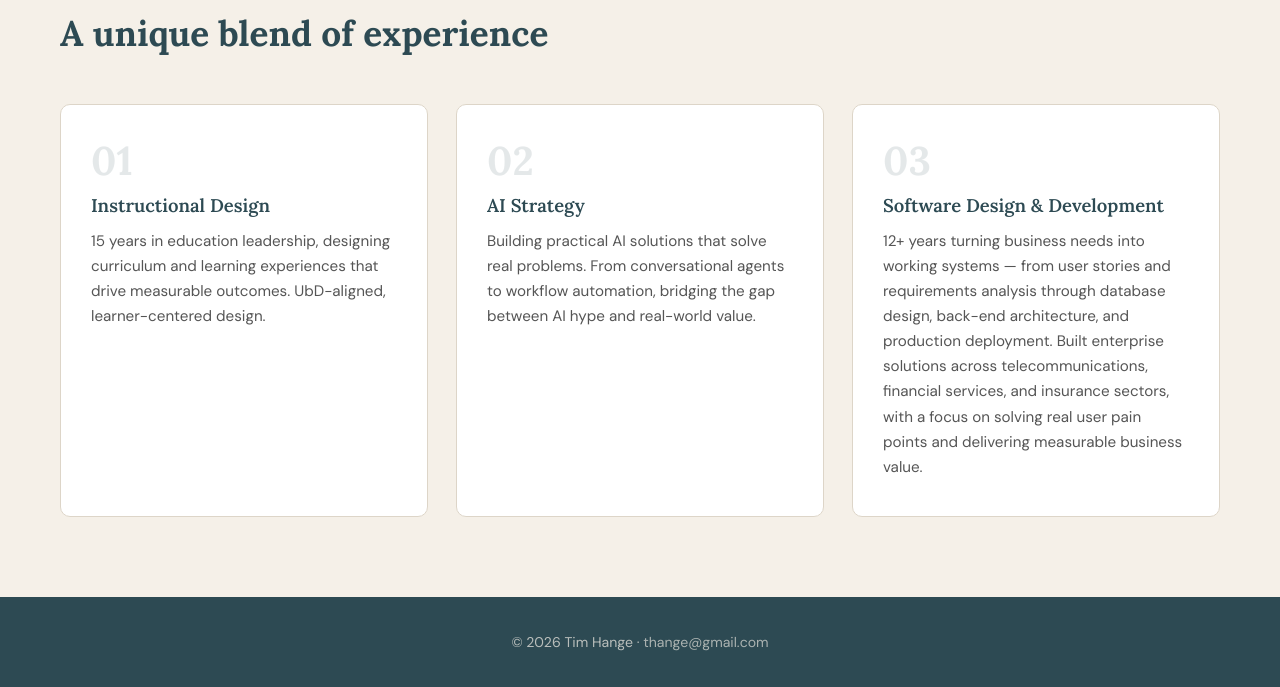
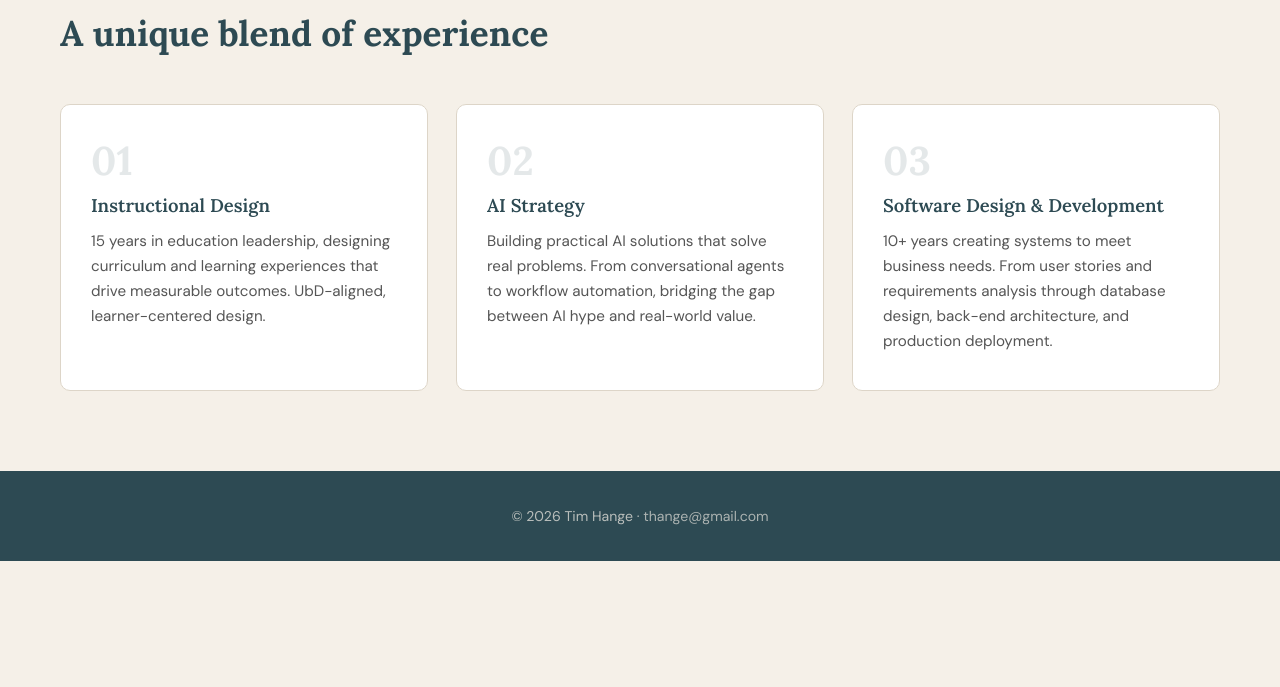
Before and after one commit to thange-ship-it/portfolio-blog, a Flask app: page / in a window 1280 px wide. Shown: the part 696-1383 px from the top of the page. After the commit the page ends 1257 px from the top, so only its background shows below. Run offline with Flask 3, Linux system fonts and the light colour scheme.

Commit message:
Shorten Software Design & Development card copy
Co-Authored-By: Claude Opus 4.6 <noreply@anthropic.com>

```diff
--- a/app/templates/index.html
+++ b/app/templates/index.html
@@ -42,7 +42,7 @@
                 <div class="card">
                     <div class="card-number">03</div>
                     <h3>Software Design & Development</h3>
-                    <p>12+ years turning business needs into working systems — from user stories and requirements analysis through database design, back-end architecture, and production deployment. Built enterprise solutions across telecommunications, financial services, and insurance sectors, with a focus on solving real user pain points and delivering measurable business value.</p>
+                    <p>10+ years creating systems to meet business needs. From user stories and requirements analysis through database design, back-end architecture, and production deployment.</p>
                 </div>
             </div>
         </div>
```
